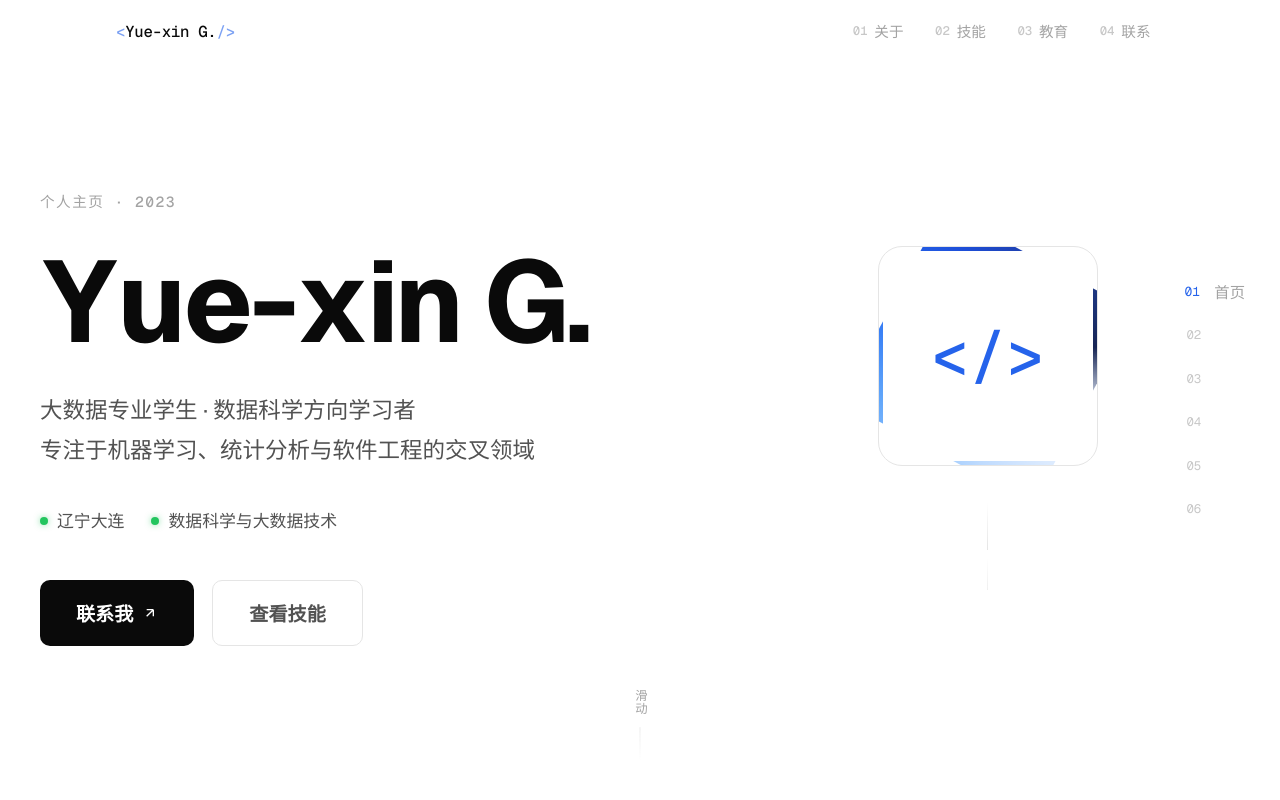
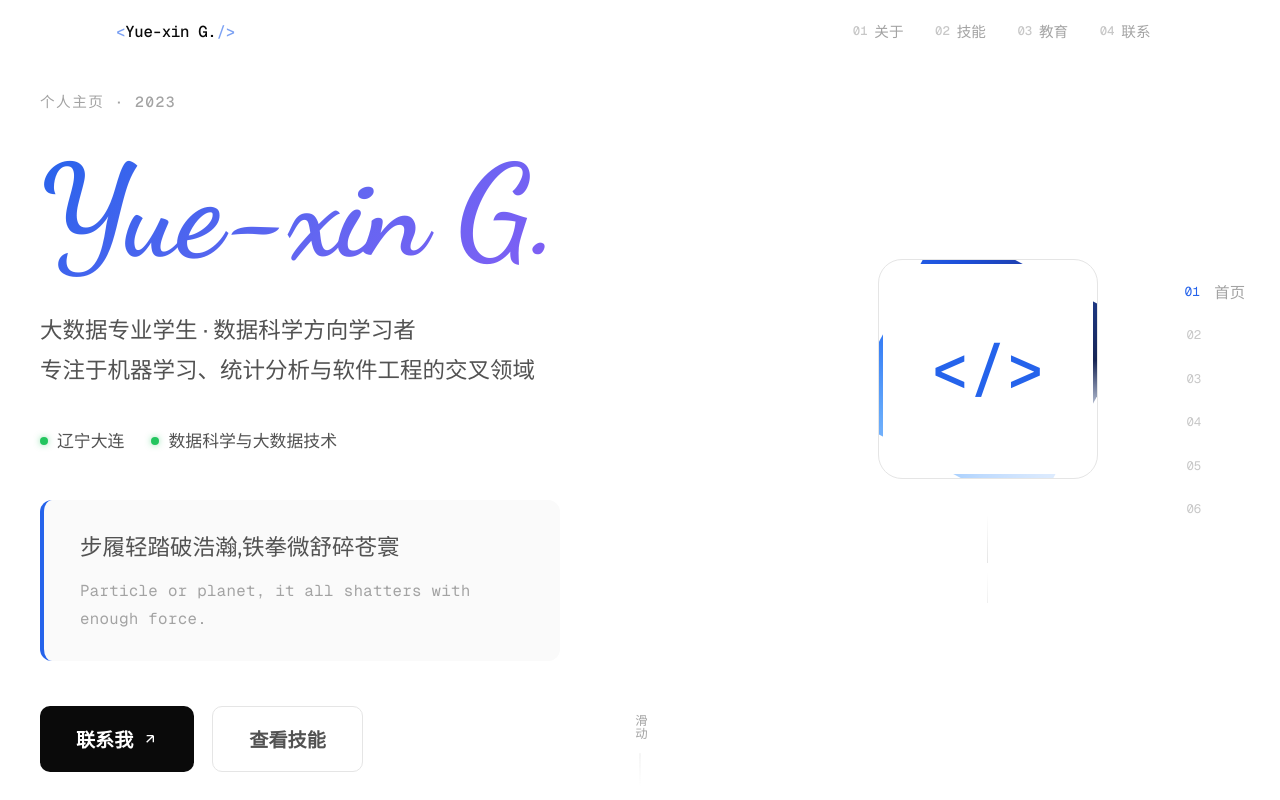
Before and after one commit to qyyyy09315/qyyyy09315.github.io, a Vue app: page / in a window 1280 px wide. Shown: the top 800 px of the page. Built offline with nearby package versions, Linux system fonts and the light colour scheme.

Commit message:
feat: 首页添加手写体姓名 + 个性签名
- 姓名 Dancing Script 手写字体
- 紫蓝渐变配色
- 签名: 步履轻踏破浩瀚...

```diff
--- a/index.html
+++ b/index.html
@@ -5,7 +5,9 @@
     <meta name="viewport" content="width=device-width, initial-scale=1.0">
     <title>Yue-xin G. | Personal Homepage</title>
     <meta name="description" content="Yue-xin G. - Student in Big Data & Machine Learning">
-    <!-- Fonts loaded via @fontsource packages in main.js -->
+    <link rel="preconnect" href="https://fonts.googleapis.com">
+    <link rel="preconnect" href="https://fonts.gstatic.com" crossorigin>
+    <link href="https://fonts.googleapis.com/css2?family=Dancing+Script:wght@400;500;600;700&display=swap" rel="stylesheet">
 </head>
 <body>
     <div id="app"></div>
--- a/src/components/HeroSection.vue
+++ b/src/components/HeroSection.vue
@@ -18,6 +18,10 @@
             数据科学与大数据技术
           </span>
         </div>
+        <p class="hero-quote">
+          步履轻踏破浩瀚，铁拳微舒碎苍寰<br>
+          <span class="quote-en">Particle or planet, it all shatters with enough force.</span>
+        </p>
         <div class="hero-actions">
           <button class="btn btn-primary" @click="navTo(4)">
             <span>联系我</span>
@@ -88,11 +92,16 @@ const navTo = inject('navigateTo', () => {})
 }
 
 .hero-title {
-  font-size: clamp(4rem, 9vw, 7rem);
+  font-family: 'Dancing Script', 'Brush Script MT', 'Segoe Script', 'Lucida Handwriting', cursive;
+  font-size: clamp(4.5rem, 10vw, 8rem);
   font-weight: 700;
-  letter-spacing: -.03em;
-  line-height: 1.05;
+  letter-spacing: -.02em;
+  line-height: 1.1;
   margin-bottom: 1.5rem;
+  background: linear-gradient(135deg, var(--accent) 0%, #6366f1 50%, #8b5cf6 100%);
+  -webkit-background-clip: text;
+  -webkit-text-fill-color: transparent;
+  background-clip: text;
 }
 
 .hero-tagline {
@@ -131,6 +140,28 @@ const navTo = inject('navigateTo', () => {})
   display: flex;
   gap: 1rem;
   flex-wrap: wrap;
+}
+
+/* Quote */
+.hero-quote {
+  font-size: var(--text-lg);
+  color: var(--text-secondary);
+  line-height: 1.8;
+  margin-bottom: 2.5rem;
+  padding: 1.5rem 2rem;
+  background: var(--bg-subtle);
+  border-radius: 12px;
+  border-left: 4px solid var(--accent);
+  max-width: 520px;
+}
+
+.quote-en {
+  font-family: var(--font-mono);
+  font-size: var(--text-sm);
+  color: var(--text-muted);
+  display: block;
+  margin-top: .5rem;
+  letter-spacing: .02em;
 }
 
 /* Right visual */
```
